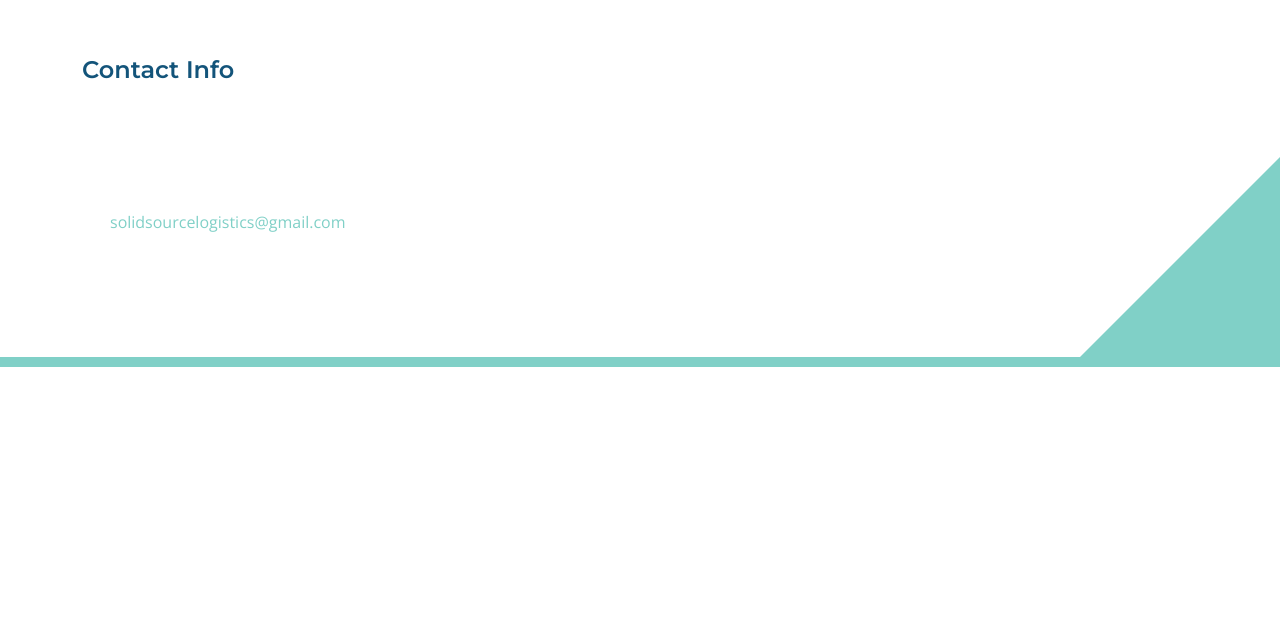
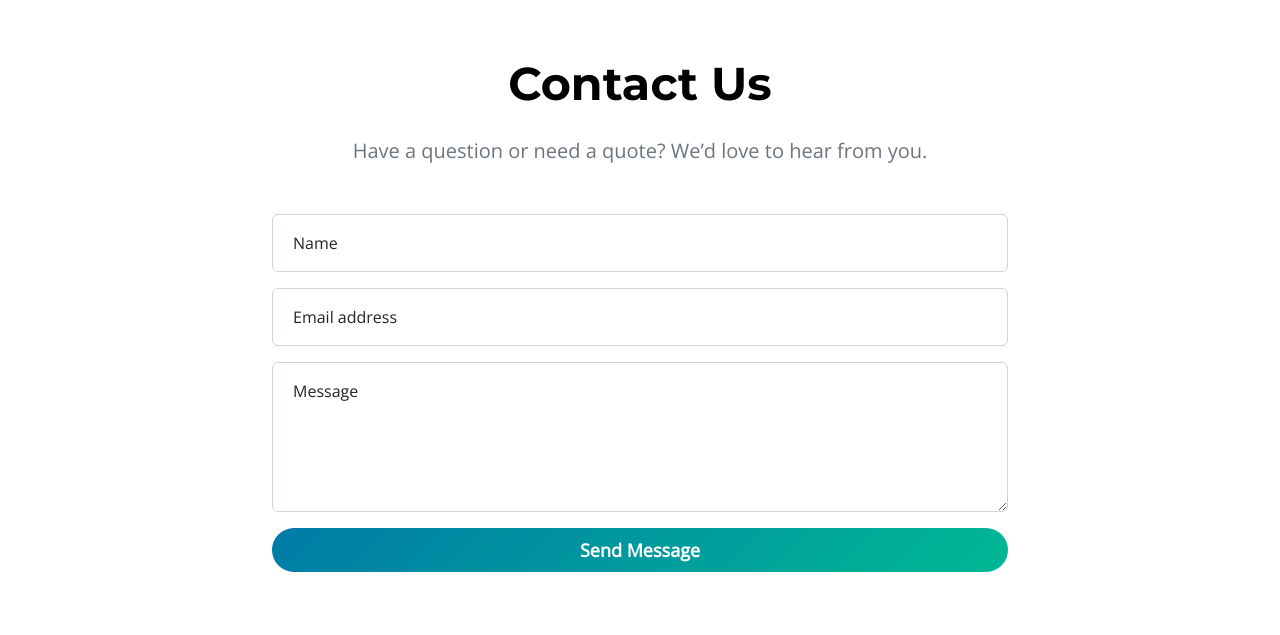
Before and after one commit to TerranceTheInfoTech/solid-source-website, a plain HTML site: page index.html in a window 1280 px wide. Shown: the part 3325-3960 px from the top of the page. Before the commit the page ends 3692 px from the top, so only its background shows below. Drawn offline with nearby package versions, Linux system fonts and the light colour scheme.

Commit message:
Update: CHANGED THE SETUP OF THE SITE

```diff
--- a/index.html
+++ b/index.html
@@ -185,6 +185,38 @@
       </section>
       <!-- End Capabilities Section -->
 
+      <!-- Contact Section -->
+      <section class="section-padding" id="contact">
+        <div class="container">
+          <div class="row text-center justify-content-center">
+            <div class="col-lg-8 col-md-10 col-12">
+              <h2 class="mb-4">Contact Us</h2>
+              <p class="text-muted mb-5">Have a question or need a quote? We’d love to hear from you.</p>
+
+              <form action="https://formspree.io/f/your-form-id" method="POST">
+                <div class="form-floating mb-3">
+                  <input type="text" name="name" id="name" class="form-control" placeholder="Your Name" required>
+                  <label for="name">Name</label>
+                </div>
+
+                <div class="form-floating mb-3">
+                  <input type="email" name="email" id="email" class="form-control" placeholder="name@example.com" required>
+                  <label for="email">Email address</label>
+                </div>
+
+                <div class="form-floating mb-3">
+                  <textarea name="message" id="message" class="form-control" placeholder="Leave a message here" style="height: 150px;" required></textarea>
+                  <label for="message">Message</label>
+                </div>
+
+                <button type="submit" class="btn custom-btn w-100">Send Message</button>
+              </form>
+            </div>
+          </div>
+        </div>
+      </section>
+      <!-- End Contact Section -->
+
       <!-- Site footer start -->
       <footer class="site-footer section-padding" id="contact">
         <div class="container">
```
